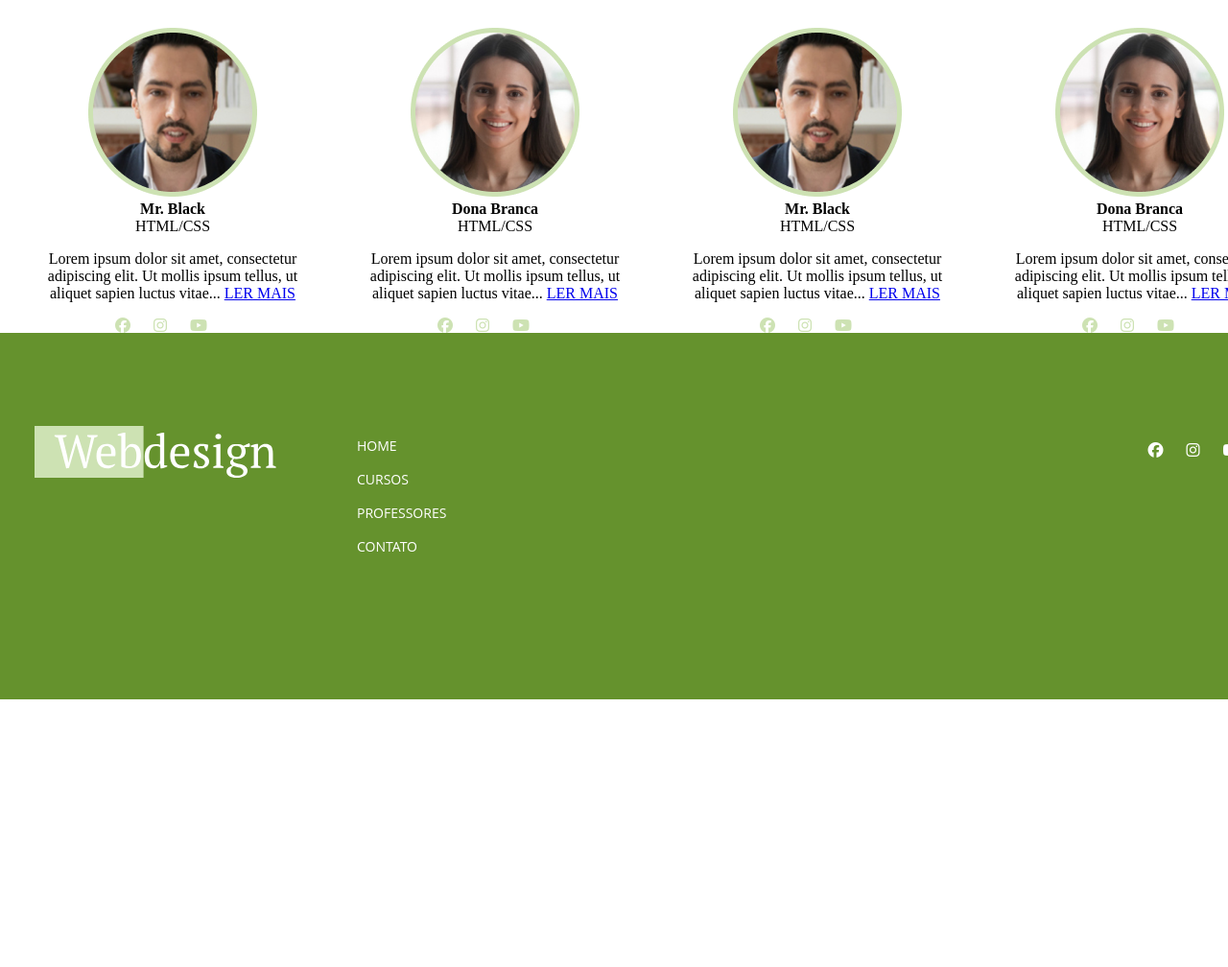
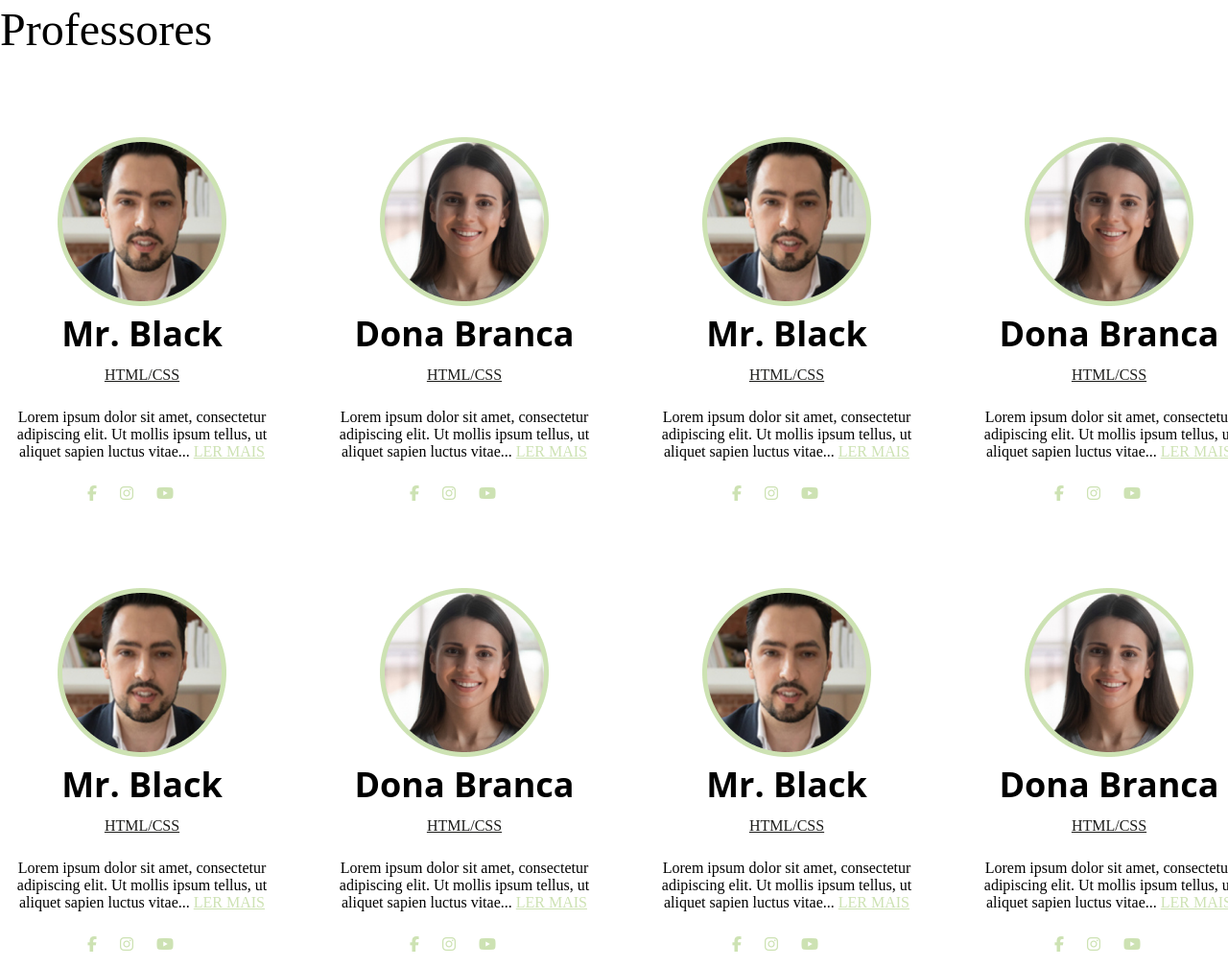
Before and after one commit to x97379554/CursoWedesingOneByOne, a plain HTML site: page ProjetoFinalCSS/Professores.html in a window 1280 px wide. Shown: the part 172-1180 px from the top of the page at 96% size. Before the commit the page ends 901 px from the top, so only its background shows below. Drawn offline with Linux system fonts and the light colour scheme.

Commit message:
Página 3 completo

```diff
--- a/ProjetoFinalCSS/Professores.html
+++ b/ProjetoFinalCSS/Professores.html
@@ -35,12 +35,12 @@
 
             <!--Cada um desses card Centralizado no centro da página os texto um abaixo do outro de cada um card.
             Cada um dos cards ocupando 2 colunas P centralizado abaixo da imagem-->
-            <section class="container">
+            <section class="container temp3">
                 <div class="card4">
                     <div class="col-pr temp1 ">
                         <img src="imgs/p1.png" alt="">
                         <p class="prof-n2"><b>Mr. Black</b></p>
-                        <p>HTML/CSS</p>
+                        <p><a href="CursoHTML.html">HTML/CSS</a></p>
                         <div class="des-p">
                             <p>
                                 Lorem ipsum dolor sit amet,
@@ -49,7 +49,7 @@
                             </p>
                         </div>
                         <div class="rede-p">
-                            <i class="fa-brands fa-facebook"></i>
+                            <i class="fa-brands fa-facebook-f"></i>
                             <i class="fa-brands fa-instagram"></i>
                             <i class="fa-brands fa-youtube"></i>
                         </div>
@@ -59,7 +59,7 @@
                     <div class="col-pr temp1">
                         <img src="imgs/p4.png" alt="">
                         <p class="prof-n2"><b>Dona Branca</b></p>
-                        <p>HTML/CSS</p>
+                        <p><a href="CursoHTML.html">HTML/CSS</a></p>
                         <div class="des-p">
                             <p>
                                 Lorem ipsum dolor sit amet,
@@ -68,7 +68,84 @@
                             </p>
                         </div>
                         <div class="rede-p">
-                            <i class="fa-brands fa-facebook"></i>
+                            <i class="fa-brands fa-facebook-f"></i>
+                            <i class="fa-brands fa-instagram"></i>
+                            <i class="fa-brands fa-youtube"></i>
+                        </div>
+
+                    </div>
+                    <div class="col-pr temp1 ">
+                        <img src="imgs/p1.png" alt="">
+                        <p class="prof-n2"><b>Mr. Black</b></p>
+                        <p><a href="CursoHTML.html">HTML/CSS</a></p>
+                        <div class="des-p">
+                            <p>
+                                Lorem ipsum dolor sit amet,
+                                consectetur adipiscing elit. Ut mollis
+                                ipsum tellus, ut aliquet sapien luctus vitae... <a href="#">LER MAIS</a>
+                            </p>
+                        </div>
+                        <div class="rede-p">
+                            <i class="fa-brands fa-facebook-f"></i>
+                            <i class="fa-brands fa-instagram"></i>
+                            <i class="fa-brands fa-youtube"></i>
+                        </div>
+
+                    </div>
+
+                    <div class="col-pr temp1">
+                        <img src="imgs/p4.png" alt="">
+                        <p class="prof-n2"><b>Dona Branca</b></p>
+                        <p><a href="CursoHTML.html">HTML/CSS</a></p>
+                        <div class="des-p">
+                            <p>
+                                Lorem ipsum dolor sit amet,
+                                consectetur adipiscing elit. Ut mollis
+                                ipsum tellus, ut aliquet sapien luctus vitae... <a href="#">LER MAIS</a>
+                            </p>
+                        </div>
+                        <div class="rede-p">
+                            <i class="fa-brands fa-facebook-f"></i>
+                            <i class="fa-brands fa-instagram"></i>
+                            <i class="fa-brands fa-youtube"></i>
+                        </div>
+
+
+                    </div>
+                </div>
+                <div class="card5">
+                    <div class="col-pr temp1 ">
+                        <img src="imgs/p1.png" alt="">
+                        <p class="prof-n2"><b>Mr. Black</b></p>
+                        <p><a href="CursoHTML.html">HTML/CSS</a></p>
+                        <div class="des-p">
+                            <p>
+                                Lorem ipsum dolor sit amet,
+                                consectetur adipiscing elit. Ut mollis
+                                ipsum tellus, ut aliquet sapien luctus vitae... <a href="#">LER MAIS</a>
+                            </p>
+                        </div>
+                        <div class="rede-p">
+                            <i class="fa-brands fa-facebook-f"></i>
+                            <i class="fa-brands fa-instagram"></i>
+                            <i class="fa-brands fa-youtube"></i>
+                        </div>
+
+                    </div>
+
+                    <div class="col-pr temp1">
+                        <img src="imgs/p4.png" alt="">
+                        <p class="prof-n2"><b>Dona Branca</b></p>
+                        <p><a href="CursoHTML.html">HTML/CSS</a></p>
+                        <div class="des-p">
+                            <p>
+                                Lorem ipsum dolor sit amet,
+                                consectetur adipiscing elit. Ut mollis
+                                ipsum tellus, ut aliquet sapien luctus vitae... <a href="#">LER MAIS</a>
+                            </p>
+                        </div>
+                        <div class="rede-p">
+                            <i class="fa-brands fa-facebook-f"></i>
                             <i class="fa-brands fa-instagram"></i>
                             <i class="fa-brands fa-youtube"></i>
                         </div>
@@ -78,7 +155,7 @@
                     <div class="col-pr temp1 ">
                         <img src="imgs/p1.png" alt="">
                         <p class="prof-n2"><b>Mr. Black</b></p>
-                        <p>HTML/CSS</p>
+                        <p><a href="CursoHTML.html">HTML/CSS</a></p>
                         <div class="des-p">
                             <p>
                                 Lorem ipsum dolor sit amet,
@@ -87,7 +164,7 @@
                             </p>
                         </div>
                         <div class="rede-p">
-                            <i class="fa-brands fa-facebook"></i>
+                            <i class="fa-brands fa-facebook-f"></i>
                             <i class="fa-brands fa-instagram"></i>
                             <i class="fa-brands fa-youtube"></i>
                         </div>
@@ -97,7 +174,7 @@
                     <div class="col-pr temp1">
                         <img src="imgs/p4.png" alt="">
                         <p class="prof-n2"><b>Dona Branca</b></p>
-                        <p>HTML/CSS</p>
+                        <p><a href="CursoHTML.html">HTML/CSS</a></p>
                         <div class="des-p">
                             <p>
                                 Lorem ipsum dolor sit amet,
@@ -106,7 +183,7 @@
                             </p>
                         </div>
                         <div class="rede-p">
-                            <i class="fa-brands fa-facebook"></i>
+                            <i class="fa-brands fa-facebook-f"></i>
                             <i class="fa-brands fa-instagram"></i>
                             <i class="fa-brands fa-youtube"></i>
                         </div>
@@ -114,7 +191,9 @@
 
                     </div>
                 </div>
+
             </section>
+
         </main>
         <footer>
             <div class="main-footer container">
@@ -132,7 +211,7 @@
                     </ul>
                 </div>
                 <div class="redes">
-                    <i class="fa-brands fa-facebook"></i>
+                    <i class="fa-brands fa-facebook-f"></i>
                     <i class="fa-brands fa-instagram"></i>
                     <i class="fa-brands fa-youtube"></i>
                     <i class="fa-brands fa-spotify"></i>
--- a/ProjetoFinalCSS/style.css
+++ b/ProjetoFinalCSS/style.css
@@ -396,13 +396,20 @@ button:hover {
   background-color: var(--corverde);
   color: var(--corpreta);
 }
+
+.prof-1{
+  margin-bottom: 2.625rem;
+  margin-top: 4.5rem;
+}
 .prof-1 h2{
   font-family: "PT Serif";
   font-size: 48px;
   font-style: normal;
   font-weight: 400;
   line-height: normal;
+
 }
+
 
 .rede-p{
   display: flex;
@@ -413,12 +420,29 @@ button:hover {
   margin-right: 1.5rem;
   color: var(--corverde);
 }
+
 .card4{
   display: flex;
   justify-content: center;
   align-items: center;
   text-align: center;
+  margin-bottom: 3rem;
 
+}
+.card5{
+  display: flex;
+  justify-content: center;
+  align-items: center;
+  text-align: center;
+
+}
+.prof-n2 b{
+  text-align: center;
+  font-family: "Open Sans";
+  font-size: 36px;
+  font-style: normal;
+  font-weight: 700;
+  line-height: normal;
 }
 .col-pr{
   display: block;
@@ -427,12 +451,22 @@ button:hover {
   margin-left: 1.5rem;
 }
 
+
+.col-pr a {
+  color: var(--corpreta);
+}
+
 .col-pr p {
   text-align: center;
+  margin-bottom: 0.625rem;
 }
 .des-p{
   padding: 1rem;
   width: 19.5rem;
+}
+
+.des-p a{
+  color: var(--corverde);
 }
 
 .temp1{
@@ -441,3 +475,10 @@ button:hover {
 .temp2{
   max-width: 54.5rem;
 }
+
+.temp3{
+  display: block;
+  justify-content: center;
+  align-items: center;
+  margin-bottom: 13.625rem;
+}
```
